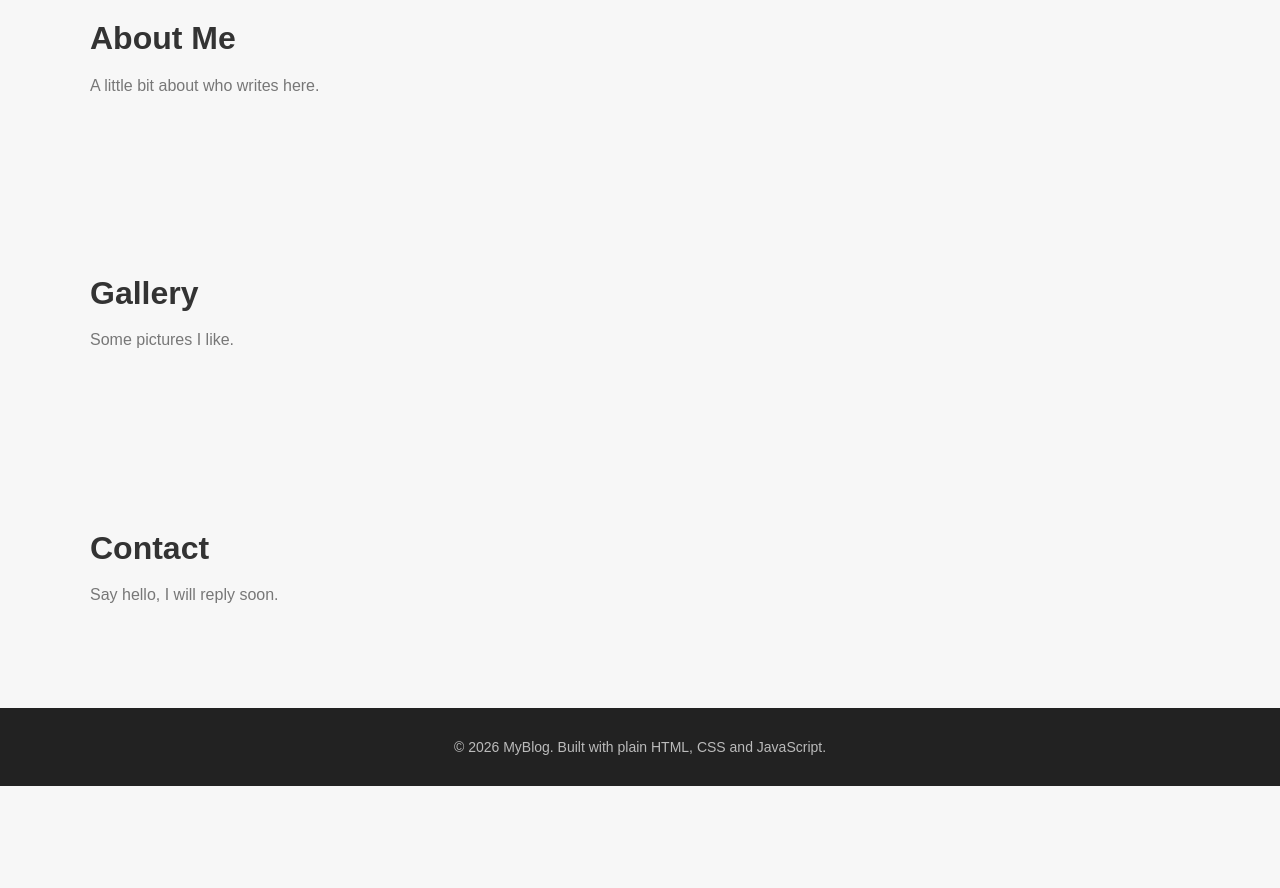
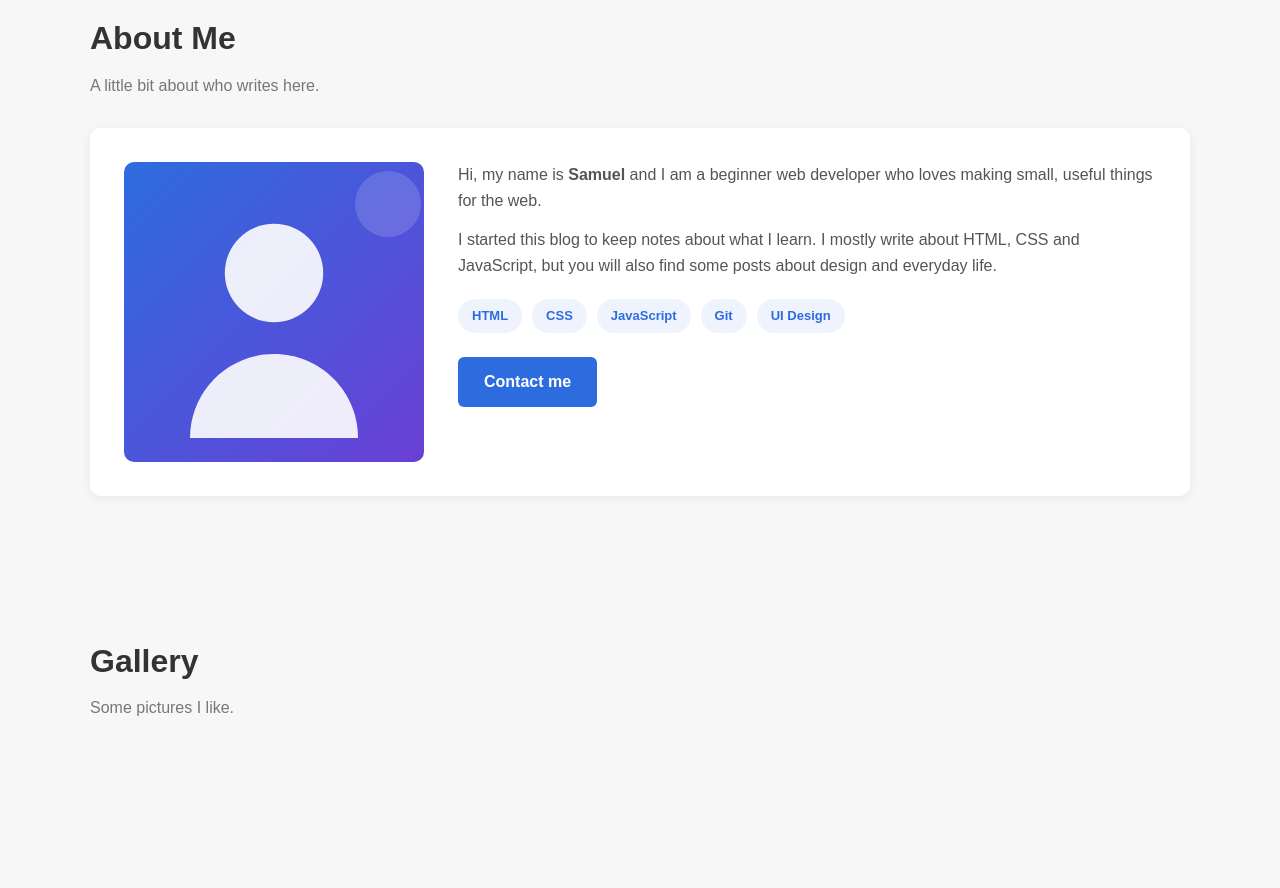
Before and after one commit to alazarsamuel566/blog, a plain HTML site: page index.html in a window 1280 px wide. Shown: the part 1680-2568 px from the top of the page. Before the commit the page ends 2466 px from the top, so only its background shows below. Drawn offline with Linux system fonts and the light colour scheme.

Commit message:
Add About section with photo, text and skills

```diff
--- a/css/style.css
+++ b/css/style.css
@@ -207,6 +207,53 @@ body {
   text-decoration: underline;
 }
 
+/* ===== About ===== */
+.about-box {
+  background: #fff;
+  border-radius: 10px;
+  padding: 34px;
+  display: grid;
+  grid-template-columns: 300px 1fr;
+  gap: 34px;
+  box-shadow: 0 2px 10px rgba(0, 0, 0, 0.07);
+}
+
+.about-photo img {
+  width: 100%;
+  border-radius: 10px;
+  display: block;
+}
+
+.about-text p {
+  color: #555;
+  margin-bottom: 14px;
+}
+
+.skills {
+  display: flex;
+  flex-wrap: wrap;
+  gap: 10px;
+  margin: 20px 0 24px;
+}
+
+.skill {
+  background: #eef3fd;
+  color: #2d6cdf;
+  font-size: 13px;
+  font-weight: bold;
+  padding: 7px 14px;
+  border-radius: 20px;
+}
+
+.btn-dark {
+  background: #2d6cdf;
+  color: #fff;
+}
+
+.btn-dark:hover {
+  background: #1f55b5;
+}
+
 /* ===== Mobile ===== */
 @media (max-width: 700px) {
   .menu-btn {
@@ -247,6 +294,11 @@ body {
   .post-grid {
     grid-template-columns: 1fr;
   }
+
+  .about-box {
+    grid-template-columns: 1fr;
+    padding: 24px;
+  }
 }
 
 @media (max-width: 900px) {
@@ -254,9 +306,3 @@ body {
     grid-template-columns: repeat(2, 1fr);
   }
 }
-
-@media (max-width: 700px) {
-  .post-grid {
-    grid-template-columns: 1fr;
-  }
-}
--- a/index.html
+++ b/index.html
@@ -49,6 +49,34 @@
     <div class="container">
       <h2 class="section-title">About Me</h2>
       <p class="section-sub">A little bit about who writes here.</p>
+
+      <div class="about-box">
+        <div class="about-photo">
+          <img src="assets/about.svg" alt="My photo">
+        </div>
+
+        <div class="about-text">
+          <p>
+            Hi, my name is <strong>Samuel</strong> and I am a beginner web developer
+            who loves making small, useful things for the web.
+          </p>
+          <p>
+            I started this blog to keep notes about what I learn. I mostly write about
+            HTML, CSS and JavaScript, but you will also find some posts about design
+            and everyday life.
+          </p>
+
+          <div class="skills">
+            <span class="skill">HTML</span>
+            <span class="skill">CSS</span>
+            <span class="skill">JavaScript</span>
+            <span class="skill">Git</span>
+            <span class="skill">UI Design</span>
+          </div>
+
+          <a href="#contact" class="btn btn-dark">Contact me</a>
+        </div>
+      </div>
     </div>
   </section>
 
```
Also changed, not shown: assets/about.svg (added).
